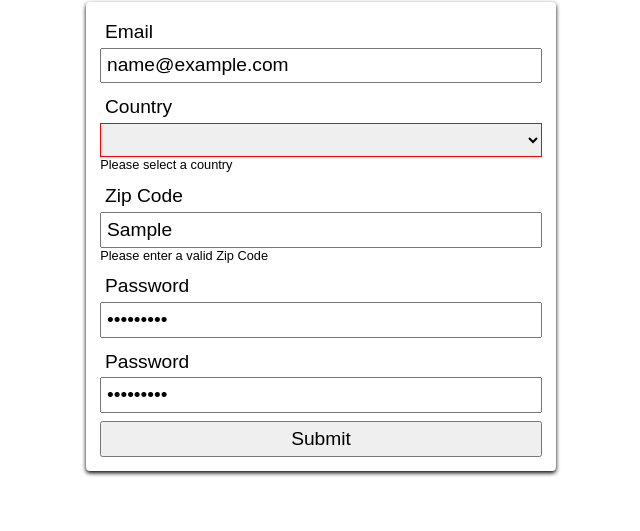
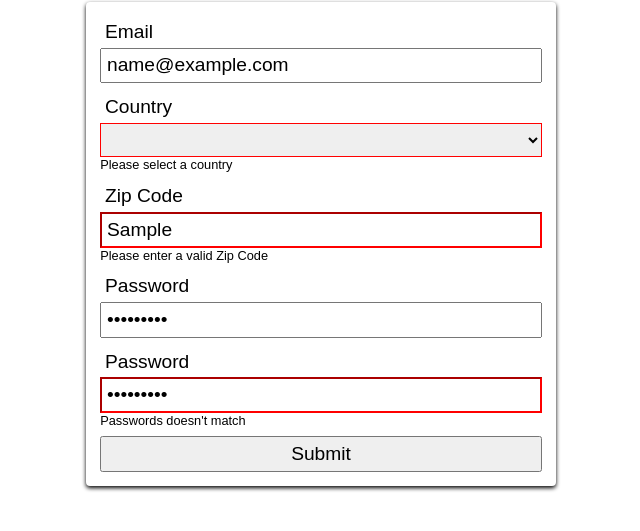
Before and after one commit to fernie-cpu/form-validation, a website built with webpack: page dist/index.html in a window 1280 px wide. Both pictures are taken after typing "name@example.com", "Sample", "Sample123", "Sample123" into the empty fields and a click on the button "Submit". Shown: the part 79-610 px from the top of the page, without its empty margins (319-959 px from the left). Built offline with nearby package versions, Linux system fonts and the light colour scheme.

Commit message:
add statement to validate password

```diff
--- a/src/formValid.js
+++ b/src/formValid.js
@@ -5,15 +5,21 @@ const validate = (e) => {
 
   const emailInput = document.getElementById('input-email');
   const countrySelection = document.getElementById('country');
-  const zipInput = document.getElementById('input-zip').value;
+  const zipInput = document.getElementById('input-zip');
+  const passwordInput = document.getElementById('input-password');
+  const confirmPwdInput = document.getElementById('input-confirm-password');
 
   const errorMsg = document.getElementById('error');
   const errorMsgCounntry = document.getElementById('errorCountry');
   const errorMsgZip = document.getElementById('errorZip');
+  const errorPassword = document.getElementById('errorPassword');
+  const errorConfirm = document.getElementById('confirmPassword');
 
   let valid = true;
   let zip = /[0-9]{5}-[0-9]{3}/i;
-  let resultZip = zip.test(zipInput);
+  let resultZip = zip.test(zipInput.value);
+  let password = /^[\w@-]{8,12}$/;
+  let resultPassword = password.test(passwordInput.value);
 
   if (!emailInput.value) {
     errorMsg.classList.add('visible');
@@ -44,6 +50,27 @@ const validate = (e) => {
     errorMsgZip.classList.remove('visible');
     zipInput.classList.remove('invalid');
   }
+
+  if (resultPassword === false) {
+    errorPassword.classList.add('visible');
+    passwordInput.classList.add('invalid');
+    errorPassword.setAttribute('aria-hidden', false);
+    errorPassword.setAttribute('aria-hidden', true);
+  } else {
+    errorPassword.classList.remove('visible');
+    passwordInput.classList.remove('invalid');
+  }
+
+  if (confirmPwdInput !== resultPassword) {
+    errorConfirm.classList.add('visible');
+    confirmPwdInput.classList.add('invalid');
+    errorConfirm.setAttribute('aria-hidden', false);
+    errorConfirm.setAttribute('aria-hidden', true);
+    return false;
+  } else if (confirmPwdInput === resultPassword) {
+    errorConfirm.classList.remove('visible');
+    confirmPwdInput.classList.remove('invalid');
+  }
   return valid;
 };
 
```
Also changed, not shown: dist/index.html, dist/main.js.
